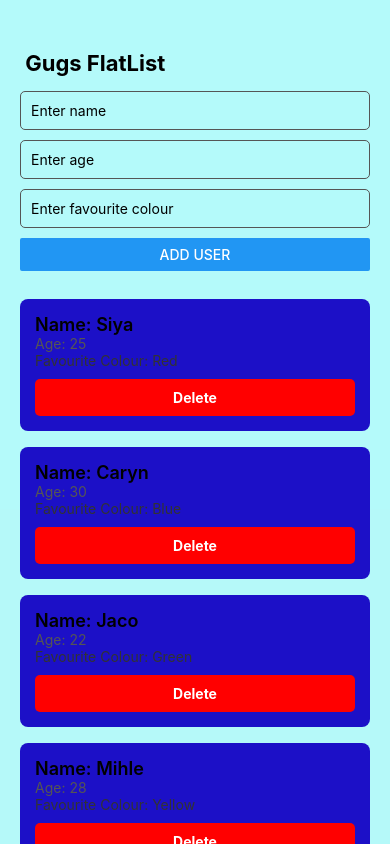
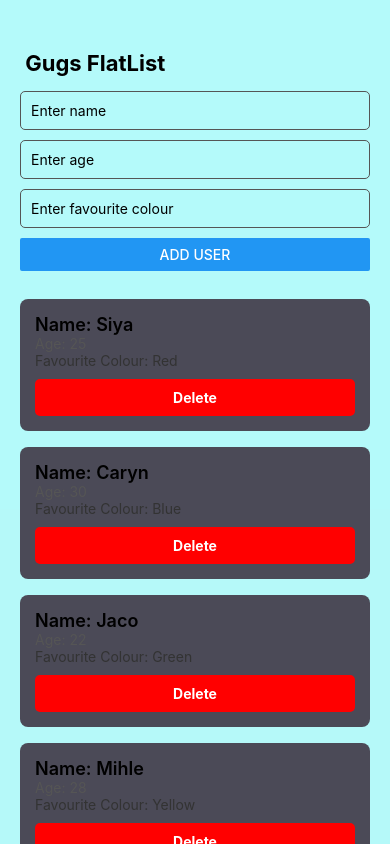
Before and after one commit to Gugulethu11/MyFlatListApp, a React Native app: screen / in a window 390 px wide. Built offline with nearby package versions, Linux system fonts and the light colour scheme.

Commit message:
background colour.

```diff
--- a/App.tsx
+++ b/App.tsx
@@ -130,7 +130,7 @@ const styles = StyleSheet.create({
     borderRadius: 5,
   },
   item: {
-    backgroundColor: "#1c10c7ff",
+    backgroundColor: "#4b4a57ff",
     padding: 15,
     marginVertical: 8,
     borderRadius: 8,
```
